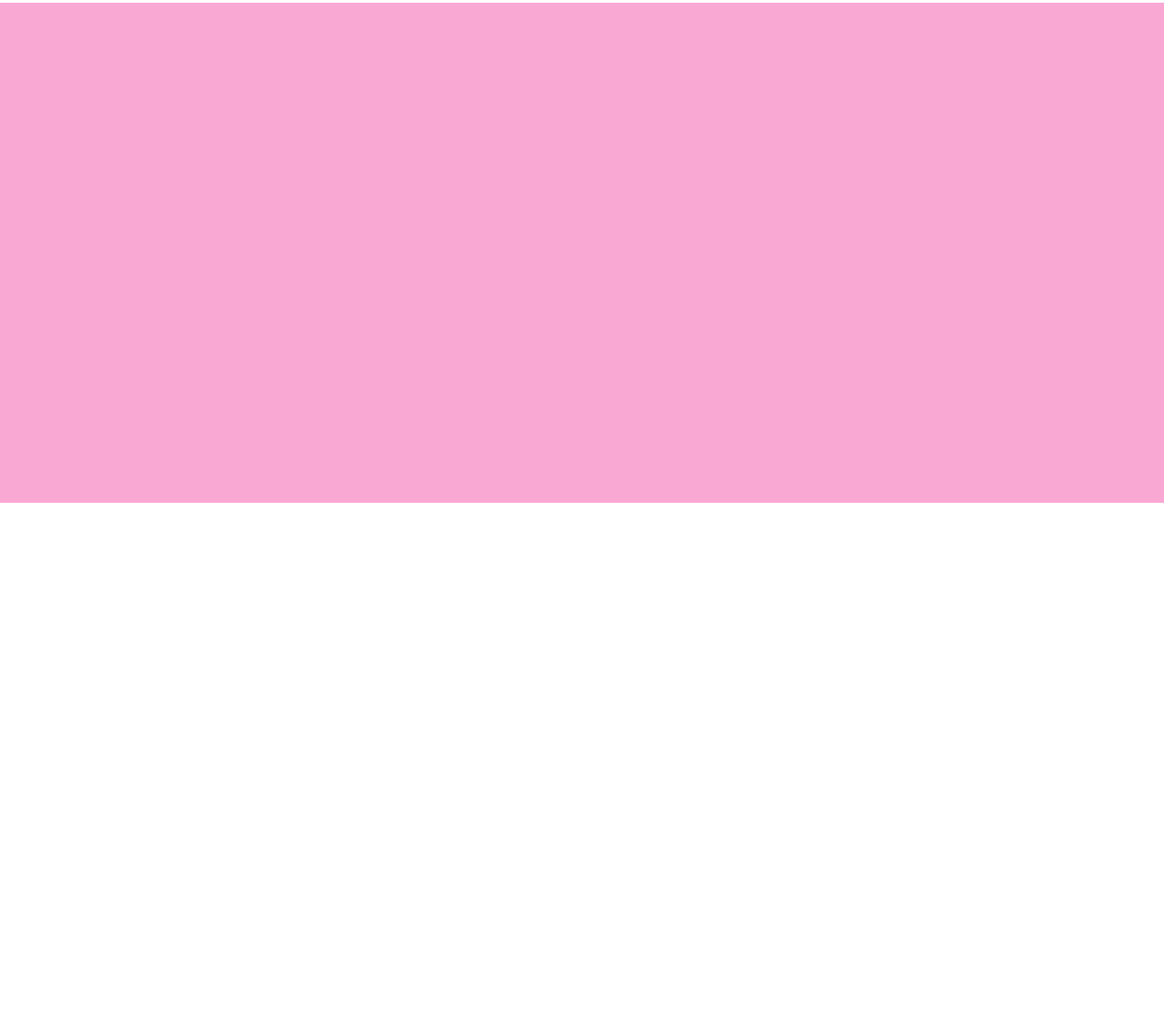
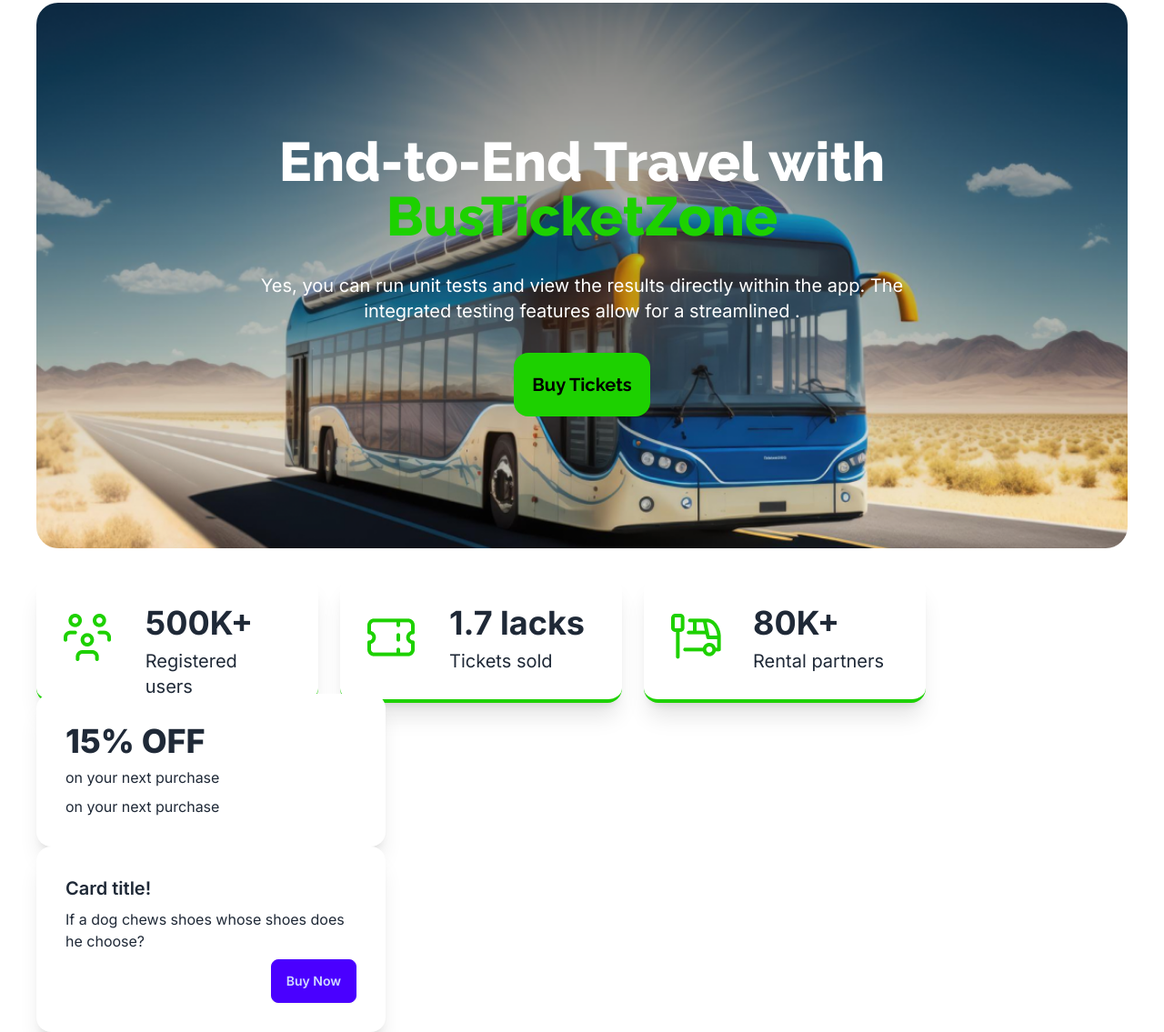
Before and after one commit to rabayasultana/assignment-5-ticketing, a plain HTML site: page index.html in a window 1280 px wide. Shown: the part 97-1232 px from the top of the page at 91% size. Before the commit the page ends 800 px from the top, so only its background shows below. Drawn offline with nearby package versions, Linux system fonts and the light colour scheme.

Commit message:
banner done

```diff
--- a/index.html
+++ b/index.html
@@ -4,11 +4,12 @@
     <meta charset="UTF-8">
     <meta name="viewport" content="width=device-width, initial-scale=1.0">
     <title>Bus Ticketing</title>
+    <link rel="stylesheet" href="./styles/styles.css" >
     <!-- Tailwind and daisyUI -->
     <link href="https://cdn.jsdelivr.net/npm/daisyui@4.7.2/dist/full.min.css" rel="stylesheet" type="text/css" />
 <script src="https://cdn.tailwindcss.com"></script>
 </head>
-<body class="font-raleway max-w-[1400px] mx-auto">
+<body class="font-raleway max-w-[1200px] mx-auto">
    <header>
      <!-- navbar section -->
      <section class="pt-8">
@@ -45,12 +46,81 @@
      </section>
 
     <!-- banner section -->
-     <section class="h-[550px] bg-pink-300">
+     <section class="">
+      <div class="banner-bg h-[600px]  w-full rounded-3xl flex justify-center items-center lg:relative">
+        <div class="text-white text-center h-80 w-[750px] gap-8 flex flex-col justify-center items-center">
+          <p class="font-extrabold text-6xl">End-to-End Travel with <br><span class="text-color-text">BusTicketZone</span></p>
+          <p class="font-inter text-xl">Yes, you can run unit tests and view the results directly within the app. The integrated testing features allow for a streamlined .</p>
+          <button class="bg-color-text w-[150px] h-[70px] rounded-2xl font-bold text-xl text-black">Buy Tickets</button>
+        </div>
+      </div>
+      <!-- cards -->
+      <div class="flex font-inter gap-6 justify-center lg:absolute -bottom-[70px]">
+        <!-- card1 -->
+        <div class="card lg:card-side h-[140px] w-[310px] shadow-xl rounded-2xl border-b-4 border-color-text bg-white">
+          <figure class="pl-6">
+            <img
+              src="./images/people.png"
+              alt="Album" />
+          </figure>
+          <div class="card-body">
+            <h2 class="font-bold text-4xl">500K+</h2>
+            <p class=" text-xl">Registered users</p>
+          </div>
+        </div>
+        <!-- card2 -->
+        <div class="card lg:card-side h-[140px] w-[310px] shadow-xl rounded-2xl border-b-4 border-color-text bg-white">
+          <figure class="pl-6">
+            <img
+              src="./images/ticket-cupon.png"
+              alt="Album" />
+          </figure>
+          <div class="card-body">
+            <h2 class="font-bold text-4xl">1.7 lacks</h2>
+            <p class=" text-xl">Tickets sold</p>
+          </div>
+        </div>
+        <!-- card3 -->
+        <div class="card lg:card-side h-[140px] w-[310px] shadow-xl rounded-2xl border-b-4 border-color-text bg-white">
+          <figure class="pl-6">
+            <img
+              src="./images/stoppage.png"
+              alt="Album" />
+          </figure>
+          <div class="card-body">
+            <h2 class="font-bold text-4xl">80K+</h2>
+            <p class=" text-xl">Rental partners</p>
+          </div>
+        </div>
+      </div>
 
      </section>
    </header>
    <main>
+<!-- offers section -->
+<div class="lg:mt-40 mt-8 font-inter">
+  <!-- first part -->
+<div>
+  <div class="card bg-base-100 w-96 shadow-xl">
+    <div class="card-body">
+      <h2 class="font-extrabold text-4xl">15% OFF</h2>
+      <p class="">on your next purchase</p>
+      <p>on your next purchase</p>
 
+    </div>
+  </div>
+
+  <div class="card bg-base-100 w-96 shadow-xl">
+    <div class="card-body">
+      <h2 class="card-title">Card title!</h2>
+      <p>If a dog chews shoes whose shoes does he choose?</p>
+      <div class="card-actions justify-end">
+        <button class="btn btn-primary">Buy Now</button>
+      </div>
+    </div>
+  </div>
+</div>
+</div>
    </main>
    <script src="js/ticketing.js"></script>
 </body>
--- a/styles/styles.css
+++ b/styles/styles.css
@@ -1,6 +1,18 @@
 
-@import url('https://fonts.googleapis.com/css2?family=Raleway:ital,wght@0,100..900;1,100..900&display=swap');
+
+@import url('https://fonts.googleapis.com/css2?family=Inter:ital,opsz,wght@0,14..32,100..900;1,14..32,100..900&family=Raleway:ital,wght@0,100..900;1,100..900&display=swap');
 
 .font-raleway{
     font-family: "Raleway", sans-serif;
 }
+
+.font-inter{
+    font-family: "Inter", sans-serif;
+}
+
+.banner-bg{
+    background-image: url("../images/banner.png");
+    background-size: cover;
+    background-position: center;
+    background-repeat: no-repeat;
+}
```
